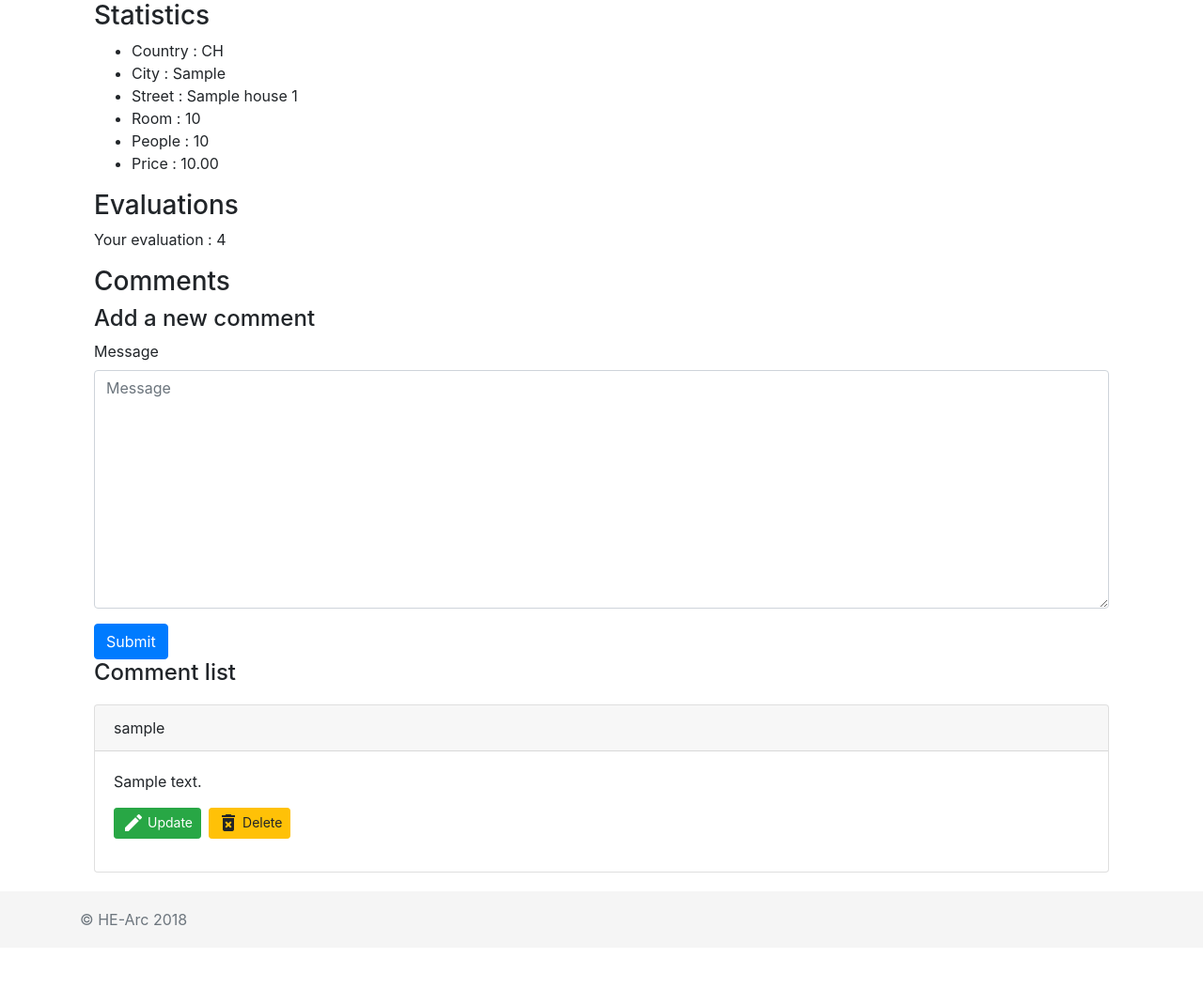
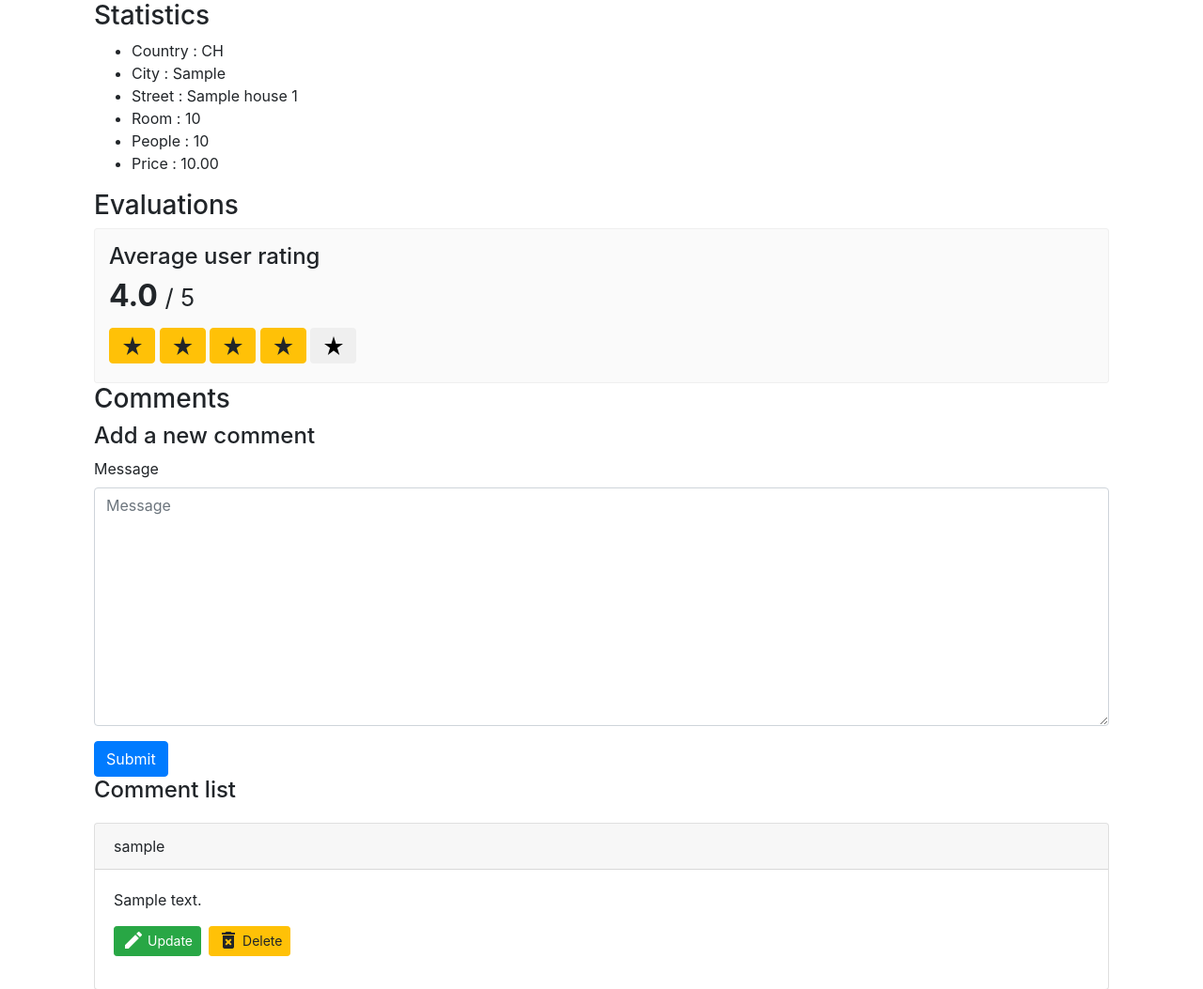
Before and after one commit to HE-Arc/Home2Share, a Django app: a page that uses Home2ShareProject/main/templates/main/base.html in a window 1280 px wide. Shown: the part 1168-2221 px from the top of the page at 94% size. Before the commit the page ends 2153 px from the top, so only its background shows below. Run offline with Django 3.2, Linux system fonts and the light colour scheme; a user stored in the database is signed in; tables that the repository leaves empty hold one stand-in row (values such as "Sample post"); grey boxes marked "Sample" are stand-in pictures; some libraries are stand-ins or nearby versions.

Commit message:
Ajax version evaluation houses

```diff
--- a/Home2ShareProject/main/static/css/style.css
+++ b/Home2ShareProject/main/static/css/style.css
@@ -1,3 +1,55 @@
+/* Ratings */
+
+.rating-block button i {
+  width: 20px;
+}
+
+.btn-grey{
+    background-color:#D8D8D8;
+	color:#FFF;
+}
+.rating-block{
+	background-color:#FAFAFA;
+	border:1px solid #EFEFEF;
+	padding:15px 15px 20px 15px;
+	border-radius:3px;
+}
+.bold{
+	font-weight:700;
+}
+.padding-bottom-7{
+	padding-bottom:7px;
+}
+
+.review-block{
+	background-color:#FAFAFA;
+	border:1px solid #EFEFEF;
+	padding:15px;
+	border-radius:3px;
+	margin-bottom:15px;
+}
+.review-block-name{
+	font-size:12px;
+	margin:10px 0;
+}
+.review-block-date{
+	font-size:12px;
+}
+.review-block-rate{
+	font-size:13px;
+	margin-bottom:15px;
+}
+.review-block-title{
+	font-size:15px;
+	font-weight:700;
+	margin-bottom:10px;
+}
+.review-block-description{
+	font-size:13px;
+}
+
+/* Main */
+
 main{
   padding-top:80px;
   padding-bottom:20px;
--- a/Home2ShareProject/main/static/js/main.js
+++ b/Home2ShareProject/main/static/js/main.js
@@ -0,0 +1,48 @@
+$('.rating-block button').hover(function(event){
+  $('.rating-block button').removeClass('btn-warning btn-grey');
+  $(this).addClass('btn-warning');
+  $(this).prevAll().addClass('btn-warning');
+  $(this).nextAll().addClass('btn-grey');
+});
+
+$('.rating-block button').on('click', function(event){
+  event.preventDefault();
+  var frm = $('#form_eval');
+  var button = $(this);
+  var stars = button.attr('data-value');
+  // alert(button.attr('data-value'));
+  $.ajax({
+    type: frm.attr('method'),
+    url: frm.attr('action'),
+    data: {
+      house_id : frm.attr('data-id'),
+      house_slug : frm.attr('data-slug'),
+      stars : stars,
+      csrfmiddlewaretoken: $('input[name=csrfmiddlewaretoken]').val()
+    },
+    success : function(response){
+      // alert('ajax good ' + response);
+      if(response['change_validated']){
+
+        // Updates corresponding class to button
+        $('.rating-block button').each( function(index){
+          $(this).removeClass('btn-warning btn-grey');
+          if(index < stars){
+            $(this).addClass('btn-warning');
+          }
+          else{
+            $(this).addClass('btn-grey');
+          }
+        });
+
+        // Updates average stars
+        $('#average').html(response['average_evaluation']);
+
+      }
+
+    },
+    error: function(data) {
+      alert('ajax problem');
+    }
+  });
+});
--- a/Home2ShareProject/main/templates/main/base.html
+++ b/Home2ShareProject/main/templates/main/base.html
@@ -94,7 +94,7 @@
     </div>
   </footer>
 
-<script src="https://code.jquery.com/jquery-3.2.1.slim.min.js" integrity="sha384-KJ3o2DKtIkvYIK3UENzmM7KCkRr/rE9/Qpg6aAZGJwFDMVNA/GpGFF93hXpG5KkN" crossorigin="anonymous"></script>
+<script src="https://code.jquery.com/jquery-3.3.1.min.js" integrity="sha256-FgpCb/KJQlLNfOu91ta32o/NMZxltwRo8QtmkMRdAu8=" crossorigin="anonymous"></script>
 <script src="https://cdnjs.cloudflare.com/ajax/libs/popper.js/1.12.9/umd/popper.min.js" integrity="sha384-ApNbgh9B+Y1QKtv3Rn7W3mgPxhU9K/ScQsAP7hUibX39j7fakFPskvXusvfa0b4Q" crossorigin="anonymous"></script>
 <script src="https://maxcdn.bootstrapcdn.com/bootstrap/4.0.0/js/bootstrap.min.js" integrity="sha384-JZR6Spejh4U02d8jOt6vLEHfe/JQGiRRSQQxSfFWpi1MquVdAyjUar5+76PVCmYl" crossorigin="anonymous"></script>
 <script src="{% static 'js/main.js' %}"></script>
--- a/Home2ShareProject/main/templates/main/house_detail.html
+++ b/Home2ShareProject/main/templates/main/house_detail.html
@@ -42,24 +42,36 @@
 
       <!-- User connected -->
       {% if request.user.is_authenticated %}
-        <!-- No eval yet -->
-        {% if not evaluation %}
-          <form method="post" action="{% url 'house-evaluation-create' house.slug_name %}">
+
+        <div class="rating-block">
+          <h4>Average user rating</h4>
+          <h2 class="bold padding-bottom-7"><span id="average">
+            <!-- There's an eval -->
+            {% if evaluation %}
+              {{ average_evaluation }}
+            {% else %}
+              No rating yet
+            {% endif %}
+          </span> <small> / 5</small></h2>
+
+          <form data-slug="{{ house.slug_name }}" data-id="{{ house.id }}" id="form_eval" method="post" action="{% url 'house-evaluation-create' %}">
             {% csrf_token %}
-            {% bootstrap_form formEvaluation  %}
-            {% buttons %}
-                <button value="save" type="submit" class="btn btn-primary">Submit</button>
-                <input type="hidden" name="next" value="/house/{{ object.slug_name }}" />
-            {% endbuttons %}
+            {% for i in "xxxxx" %}
+              <button data-value="{{ forloop.counter }}" type="button" class="btn {% if forloop.counter <= evaluation.stars %}btn-warning{% endif %}">
+                <i class="material-icons">star_rate</i>
+              </button>
+            {% endfor %}
           </form>
-        <!-- There's an eval -->
-        {% else %}
-          <p>Your evaluation : {{ evaluation.stars }}</p>
-        {% endif %}
+        </div>
+
+
+
+
       <!-- No user connected -->
       {% else %}
         <p><a href="/login/?next=/house/{{ object.slug_name }}">Log in </a>to submit your evaluation.</p>
       {% endif %}
+
       <h3>Comments</h3>
       <h4>Add a new comment</h4>
       {% if request.user.is_authenticated %}
--- a/Home2ShareProject/main/urls.py
+++ b/Home2ShareProject/main/urls.py
@@ -18,7 +18,8 @@ urlpatterns = [
     path('house/<slug>/comment/new', views.HouseCommentCreateView.as_view(), name='house-comment-create'),
     path('comment/<pk>/update', views.CommentUpdateView.as_view(), name='comment-update'),
     path('comment/<pk>/delete', views.CommentDeleteView.as_view(), name='comment-delete'),
-    path('house/<slug>/evaluation/new', views.EvaluationCreateView.as_view(), name='house-evaluation-create'),
+    #path('house/<slug>/evaluation/new', views.EvaluationCreateView.as_view(), name='house-evaluation-create'),
+    path('house/evaluation/new', views.update_rating, name='house-evaluation-create'),
     path('house/<slug>/update', views.HouseUpdateView.as_view(), name='house-update'),
     path('house/<slug>/delete', views.HouseDeleteView.as_view(), name='house-delete'),
     path('register/',views.UserCreateView.as_view(),name='register'),
--- a/Home2ShareProject/main/views/house_views.py
+++ b/Home2ShareProject/main/views/house_views.py
@@ -7,8 +7,10 @@ from django.views.generic.edit import FormView
 from main.forms.CommentForm import CommentForm
 from main.forms.EvaluationForm import EvaluationForm
 from django.views.generic.detail import SingleObjectMixin
-from django.http import HttpResponseForbidden
+from django.http import HttpResponseForbidden, HttpResponse
 from django.contrib.auth.mixins import LoginRequiredMixin,UserPassesTestMixin
+
+import json
 
 #!!!!!!!!!!!!!!!!!!!!!!!!!!!!!!!!!!!!!!!!!!
 #Use UsersPassTestMixin a la place de dispatch
@@ -61,6 +63,9 @@ class HouseDetailView(generic.DetailView):
         context['evaluation'] = Evaluation.objects.filter(house__id=self.object.pk, user__id=self.request.user.pk).first()
         context['formComments'] = CommentForm()
         context['formEvaluation'] = EvaluationForm()
+
+        context['average_evaluation'] = calc_average_stars(self.object.pk)
+
         return context
 
 class HouseCreateView(LoginRequiredMixin, generic.CreateView):
@@ -108,7 +113,6 @@ class HouseDeleteView(UserPassesTestMixin, generic.DeleteView):
     #         return super(HouseDeleteView, self).dispatch(request, *args, **kwargs)
     #     else:
     #         return redirect('/')
-
 
 class HouseCommentCreateView(LoginRequiredMixin, SingleObjectMixin, FormView):
     template_name = 'main/house_detail.html'
@@ -166,24 +170,68 @@ class CommentDeleteView(UserPassesTestMixin, generic.DeleteView):
     #     else:
     #         return redirect('/')
 
-class EvaluationCreateView(LoginRequiredMixin, SingleObjectMixin, FormView):
-    template_name = 'main/house_detail.html'
-    slug_field = 'slug_name'
-    form_class = EvaluationForm
-    model = House
+def update_rating(request):
+    if request.method == 'POST':
+        house_id = request.POST['house_id']
+        house_slug = request.POST['house_slug']
+        stars = int(request.POST['stars'])
 
-    def post(self, request, *args, **kwargs):
-        self.object = self.get_object()
-        form = self.get_form()
-        if form.is_valid():
+        house = House.objects.filter(pk=house_id).first()
+
+        evaluation = Evaluation.objects.filter(house__id=house_id, user__id=request.user.pk).first()
+
+        if not evaluation:
             evaluation = Evaluation()
-            evaluation.stars = form.cleaned_data['stars']
+
+        change_validated = False
+        if(stars <= 5 and stars >= 1):
+            evaluation.stars = stars
             evaluation.user = request.user
-            evaluation.house = self.object
+            evaluation.house = house
             evaluation.save()
-            return self.form_valid(form)
-        else:
-            return self.form_invalid(form)
+            change_validated = True
 
-    def get_success_url(self):
-        return reverse('house-detail', kwargs={'slug': self.object.slug_name})
+        response = {
+            'change_validated' : change_validated,
+            'average_evaluation' : calc_average_stars(house_id)
+        }
+
+        return HttpResponse(json.dumps(response), content_type='application/json')
+
+def calc_average_stars(house_id):
+    evals = Evaluation.objects.filter(house__id=house_id)
+    if evals.count() > 0:
+        sum_stars = 0
+        for e in evals:
+            sum_stars += e.stars
+        avg_stars = sum_stars/evals.count()
+        return avg_stars
+    else:
+        return 0
+
+#
+# class EvaluationCreateView(LoginRequiredMixin, SingleObjectMixin, FormView):
+#     template_name = 'main/house_detail.html'
+#     slug_field = 'slug_name'
+#     form_class = EvaluationForm
+#     model = House
+#
+#     def post(self, request, *args, **kwargs):
+#         self.object = self.get_object()
+#         form = self.get_form()
+#         evaluation = Evaluation.objects.filter(house__id=self.object.pk, user__id=self.request.user.pk).first()
+#         if form.is_valid():
+#             if not evaluation:
+#                 evaluation = Evaluation()
+#
+#             evaluation.stars = form.cleaned_data['stars']
+#             evaluation.user = request.user
+#             evaluation.house = self.object
+#             evaluation.save()
+#             return self.form_valid(form)
+#
+#         else:
+#             return self.form_invalid(form)
+#
+#     def get_success_url(self):
+#         return reverse('house-detail', kwargs={'slug': self.object.slug_name})
```
